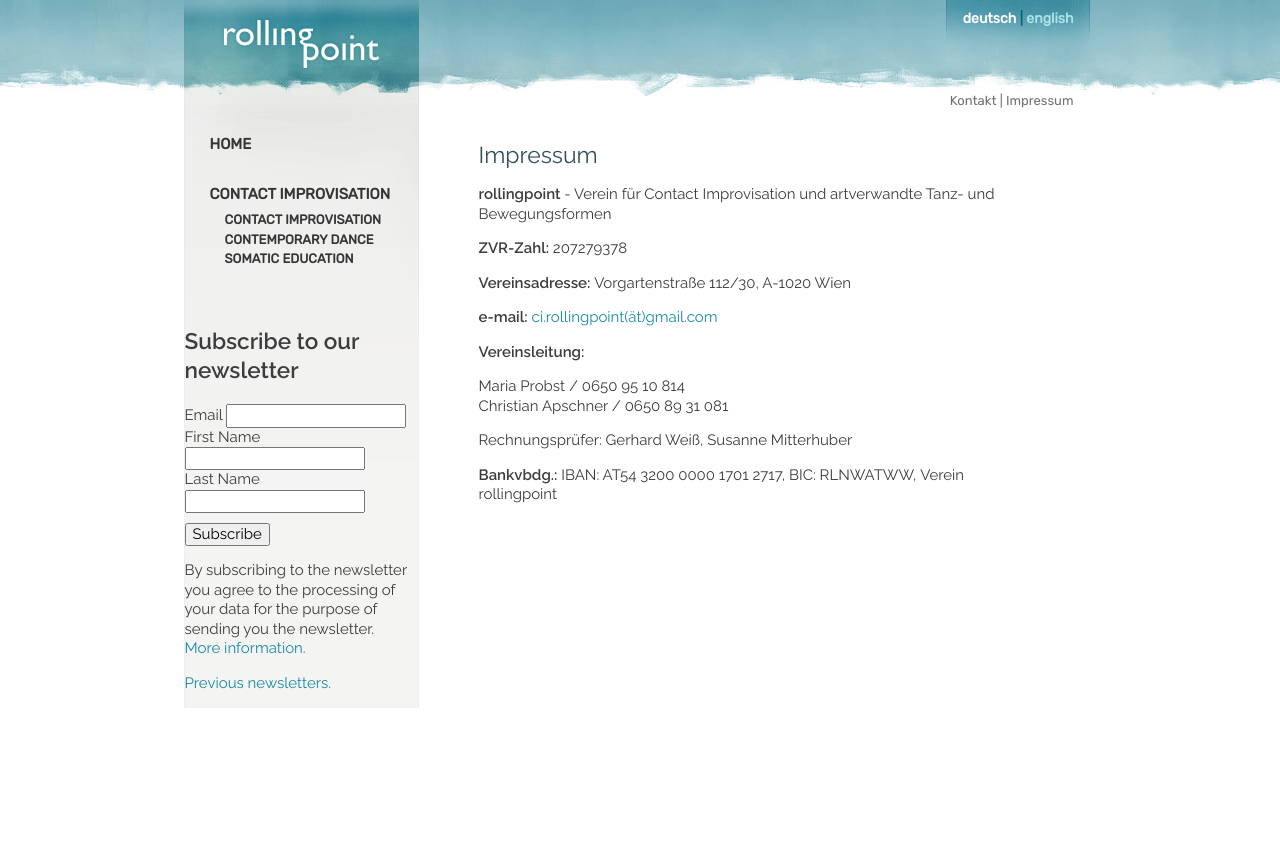
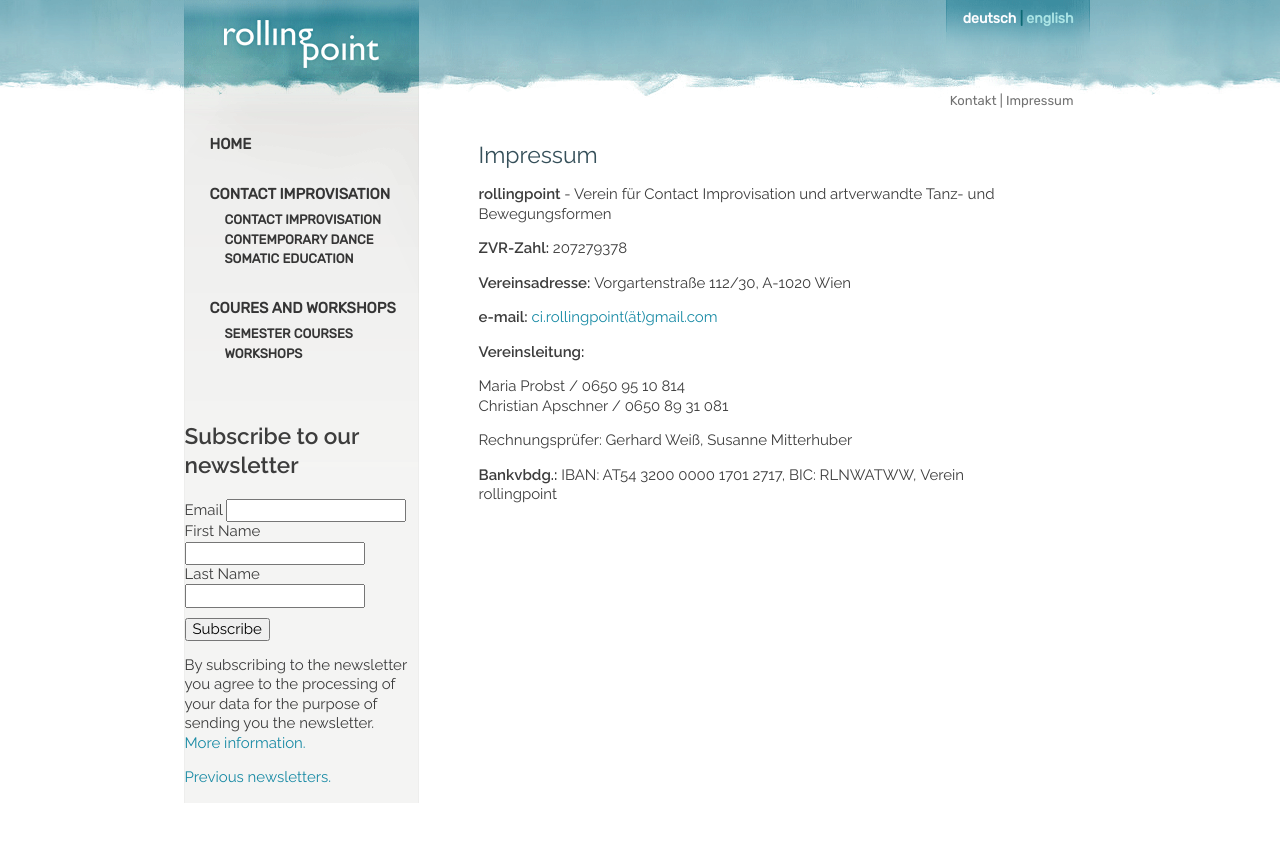
Before and after one commit to manulari/rollingpointat, a Jekyll site: the page built from _pages_en/en-impressum.md, in a window 1280 px wide. Shown: the top 842 px of the page. Built offline with Jekyll 4.4.1, drawn with Linux system fonts in a browser that asks for light colours; comment, search, counter and statistics services are not loaded.

Commit message:
Update Settings “nav_en”

```diff
--- a/_data/nav_en.yml
+++ b/_data/nav_en.yml
@@ -10,3 +10,10 @@ entries:
         path: /en/contemporary
       - title: SOMATIC EDUCATION
         path: /en/somatics
+  - title: COURES AND WORKSHOPS
+    path: /en/kurse
+    subentries:
+      - title: SEMESTER COURSES
+        path: /en/kurse
+      - title: WORKSHOPS
+        path: /en/workshops
```
